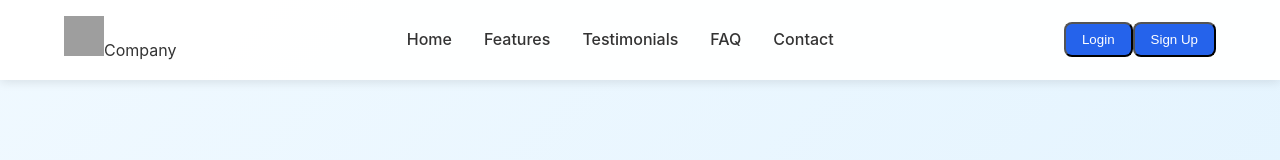
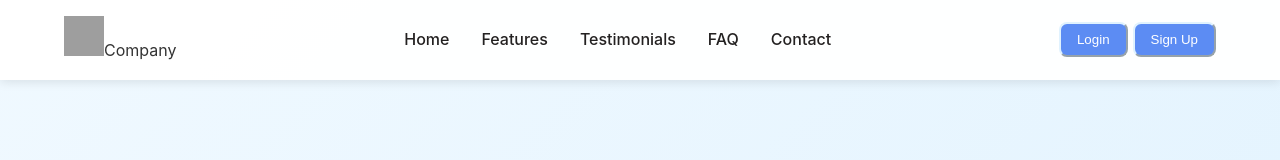
Before and after one commit to Bensafyrajae/geeks-warriors-app, a React (Vite) app: page / in a window 1280 px wide. Shown: the top 160 px of the page. Built offline with nearby package versions, Linux system fonts and the light colour scheme; grey boxes are pictures that could not be loaded.

Commit message:
quelques modifications

```diff
--- a/src/index.css
+++ b/src/index.css
@@ -21,7 +21,7 @@ nav {
   position: fixed;
   width: 100%;
   top: 0;
-  box-shadow: 0 2px 10px rgba(0, 0, 0, 0.1);
+  box-shadow: 0 2px 10px rgba(11, 11, 11, 0.1);
 }
 
 .nav-links {
@@ -29,10 +29,14 @@ nav {
   list-style: none;
   gap: 2rem;
 }
+.auth-buttons{
+  display: flex;
+  gap: 5px;
+}
 
 .nav-links a {
   text-decoration: none;
-  color: #333;
+  color: #232121;
   font-weight: 500;
   transition: 0.3s;
 }
@@ -53,9 +57,10 @@ nav {
 
 .login-btn {
   padding: 0.5rem 1rem;
-  background: #2563eb;
+  background: #5c8cf3;
   color: white;
   border-radius: 8px;
+  border-color: #e0f2fe;
   cursor: pointer;
   transition: 0.3s;
 }
```
